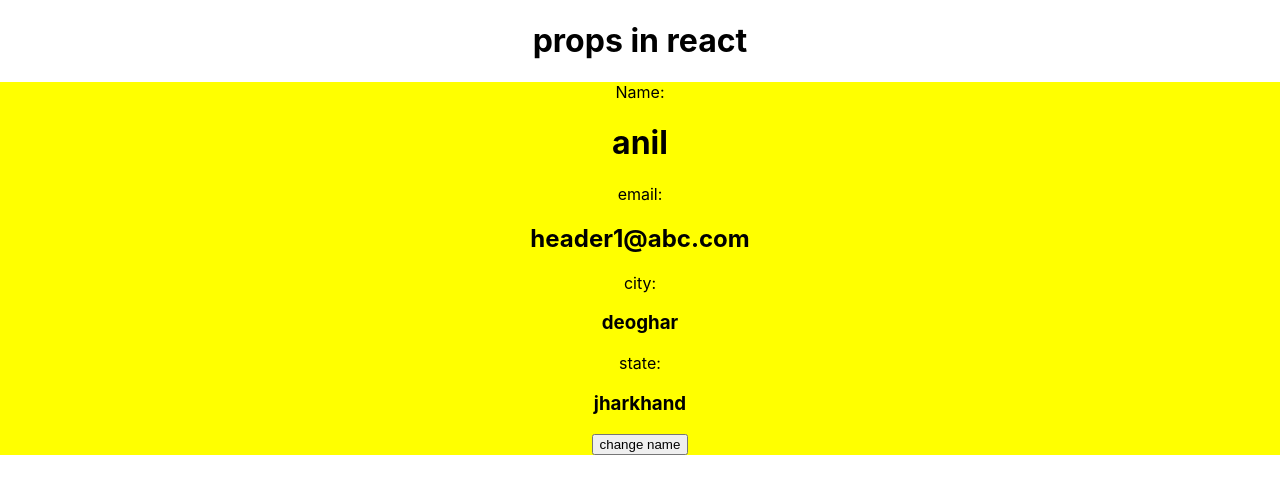
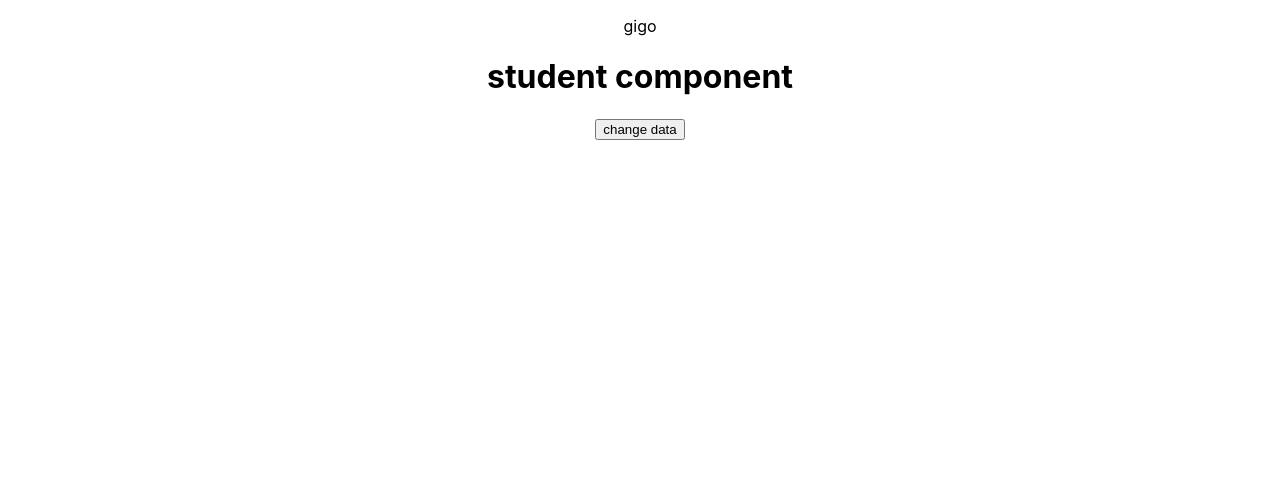
Before and after one commit to harshit-kumar78/react-demo, a React (Create React App) app: page / in a window 1280 px wide. Shown: the top 494 px of the page. Built offline with nearby package versions, Linux system fonts and the light colour scheme.

Commit message:
child to parent communication

```diff
--- a/src/App.js
+++ b/src/App.js
@@ -1,35 +1,17 @@
 import logo from "./logo.svg";
 import "./App.css";
-import Header from "./componets/Header";
-import Paragraph from "./componets/Paragraph";
-import Footer from "./componets/Footer";
+import Student from "./componets/Student";
 import { useState } from "react";
 
 function App() {
-  const [name, setName] = useState("anil");
-
-  const a = (a, b) => console.log(a + b);
+  const [a, setA] = useState("gigo");
+  function sendData(data) {
+    setA(data);
+  }
   return (
     <div className="App">
-      <h1>props in react </h1>
-      <Header
-        name={name}
-        email="header1@abc.com"
-        address={{ city: "deoghar", state: "jharkhand" }}
-        a={a}
-        set={setName}
-      ></Header>
-
-      {/* <Header
-        name={"header2"}
-        email="header1@abc.com"
-        address={{ city: "deoghar", state: "jharkhand" }}
-      ></Header>
-      <Header
-        name={"header3"}
-        email="header1@abc.com"
-        address={{ city: "deoghar", state: "jharkhand" }}
-      ></Header> */}
+      <p>{a}</p>
+      <Student f={sendData}></Student>
     </div>
   );
 }
--- /dev/null
+++ b/src/componets/Student.js
@@ -0,0 +1,13 @@
+import React from "react";
+
+const Student = ({ f }) => {
+  let a = "hashit";
+  return (
+    <>
+      <h1>student component</h1>
+      <button onClick={() => f("harshit")}>change data </button>
+    </>
+  );
+};
+
+export default Student;
```
